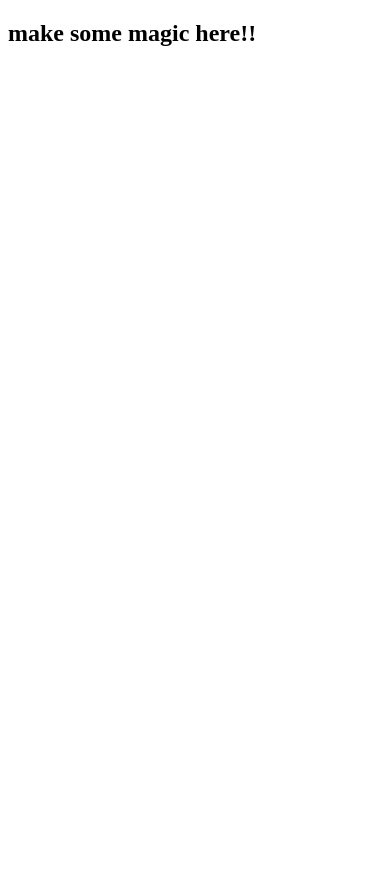
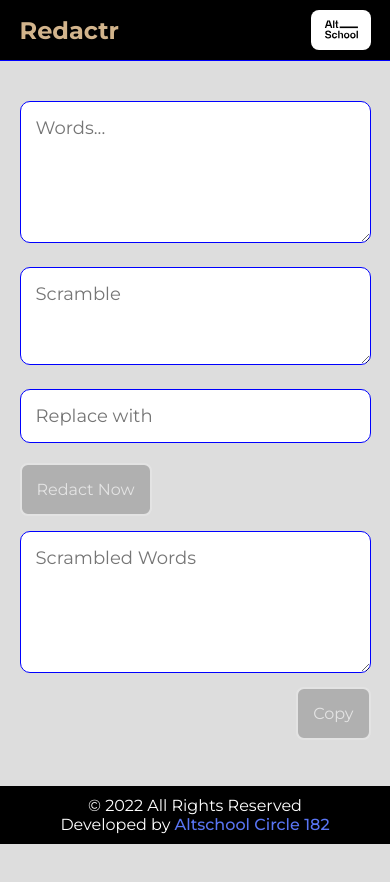
Before and after one commit to sheywenko/Redact-circle-182, a plain HTML site: page index.html in a window 390 px wide. Before the commit the page ends 844 px from the top, so only its background shows below. Drawn offline with Linux system fonts and the light colour scheme.

Commit message:
I implemented the functionality

```diff
--- a/app.mjs
+++ b/app.mjs
@@ -4,12 +4,117 @@ function startApp() {
   // so create and use/call additional functions from here
 
   // pls remove the below and make some magic in here!
-    console.log('make magic in here!');
+  // DOM Elements
+  const btn = document.querySelector("#btn");
+  const copyBtn = document.querySelector("#copyBtn");
+  const stats = document.querySelectorAll(".stats");
+  let scrambledWords = "";
+  let changeInTime = "";
 
-    const header = document.querySelector('h2');
-    if(header) {
-      header.textContent = 'make some magic here!!';
+  //Setting year on the DOM
+  document.querySelector("#year").innerHTML = new Date().getFullYear();
+
+  // Copy text function
+  const copyText = () => {
+    if (!scrambledWords) return;
+    navigator.clipboard.writeText(scrambledWords);
+    copyBtn.textContent = "Copied";
+  };
+
+  // disable Buttons when the inputs are empty
+  const disableBtn = () => {
+    const words = document.querySelector("#words").value;
+    const scramble = document.querySelector("#scramble").value;
+    let a = words.trim().length == 0 ? false : true;
+    let b = scramble.trim().length == 0 ? false : true;
+
+    if (!a || !b) {
+      document
+        .querySelectorAll("button")
+        .forEach((item) => item.classList.add("disabled"));
+      resetValues();
+    } else if (a && b) {
+      document
+        .querySelectorAll("button")
+        .forEach((item) => item.classList.remove("disabled"));
     }
+  };
+
+  // Resetting values when input value changes
+  const resetValues = () => {
+    copyBtn.textContent = "Copy";
+    stats[0].innerHTML = "";
+    stats[1].innerHTML = "";
+    stats[2].innerHTML = "";
+    stats[3].innerHTML = "";
+    output.textContent = "";
+  };
+
+  // scramble Words function
+  const scrambleWords = () => {
+    let initialTime = new Date().getTime();
+    // DOM Elements
+    let words = document.querySelector("#words").value;
+    const scramble = document.querySelector("#scramble").value;
+    let replaceWith = document.querySelector("#replace-with").value;
+    replaceWith = replaceWith == "" ? "*" : replaceWith;
+    const output = document.querySelector("#output");
+
+    if (words.length < 1 || scramble.length < 1) {
+      copyBtn.removeEventListener("click", copyText);
+      return;
+    }
+
+    let splitedWords = words.split(scramble);
+    scrambledWords = splitedWords.join(replaceWith);
+    let replacedWordsLength =
+      splitedWords.length - 1 > 0 ? splitedWords.length - 1 : 0;
+
+    // Time computation
+    let finalTime = new Date().getTime();
+    changeInTime = (finalTime - initialTime) / 1000;
+
+    // Displaying stats to the DOM
+    stats[0].innerHTML = `<p>Number of words scanned: <span class="stat">${words.trim().split(" ").length
+      }</span></p>`;
+    stats[1].innerHTML = `<p>Number of characters scanned: <span class="stat">${words.trim().split("").length
+      }</span></p>`;
+    stats[2].innerHTML = `<p>Number of word(s) scrambled: <span class="stat">${replacedWordsLength}</span></p>`;
+    stats[3].innerHTML = `<p>Time taken (Seconds): <span class="stat">${changeInTime}</span></p>`;
+    output.textContent = scrambledWords;
+
+    // Adding click event to copy button
+    copyBtn.addEventListener("click", copyText);
+  };
+
+  btn.addEventListener("click", scrambleWords);
+  document.querySelector("#scramble").addEventListener("keyup", () => {
+    disableBtn();
+    resetValues();
+  });
+  document.querySelector("#words").addEventListener("keyup", () => {
+    disableBtn();
+    resetValues();
+  });
+
+  // Randomize color
+  setInterval(() => {
+    const colorRand = Math.ceil(Math.random() * 10);
+    const color = [
+      "orange",
+      "red",
+      "yellow",
+      "blue",
+      "gold",
+      "tan",
+      "white",
+      "#ddd",
+    ];
+
+    document.querySelector("#nav-title").style.color = color[colorRand];
+  }, 2000);
+
+  // Script written by Franklin Ominyi (Altschooler) for Circle 182
 };
 
 // ======= DO NOT EDIT ============== //
--- a/index.html
+++ b/index.html
@@ -1,19 +1,72 @@
 <!DOCTYPE html>
 <html lang="en">
+
 <head>
   <meta charset="UTF-8">
   <meta http-equiv="X-UA-Compatible" content="IE=edge">
   <meta name="viewport" content="width=device-width, initial-scale=1.0">
-    <title>Name of chosen challenge</title>
+  <title>Redactr App | Altschool Circle 182</title>
 
   <link rel="stylesheet" href="style.css">
 </head>
+
 <body>
 
-    <h2>make some magic here!!</h2>
+  <!-- Navbar -->
+  <nav>
+    <div class="max-width">
+      <div class="left-content">
+        <h2 id="nav-title">Redactr </h2>
+      </div>
+      <div class="right-content">
+        <a href="https://altschoolafrica.com/" target="_blank">
+          <img src="/img/altschoolLogo.svg" alt="Altschool">
+        </a>
+      </div>
+    </div>
+  </nav>
+
+  <!-- Main -->
+  <main class="max-width">
+    <section id="left-section">
+      <div>
+        <textarea rows="5" placeholder="Words..." id="words"></textarea>
+      </div>
+      <div>
+        <textarea rows="3" placeholder="Scramble" id="scramble"></textarea>
+      </div>
+      <div>
+        <input type="text" placeholder="Replace with" id="replace-with" />
+      </div>
+      <div>
+        <button id="btn" class="disabled">Redact Now</button>
+      </div>
+    </section>
+    <section id="right-section">
+      <div>
+        <textarea rows="5" id="output" placeholder="Scrambled Words" readonly></textarea>
+      </div>
+
+      <div id="stats-container">
+        <div>
+          <div class="stats"></div>
+          <div class="stats"></div>
+          <div class="stats"></div>
+          <div class="stats"></div>
+
+        </div>
+        <div><button id="copyBtn" class="disabled">Copy</button></div>
+      </div>
+    </section>
+  </main>
+
+  <!-- Footer -->
+  <footer>&copy; <span id="year"></span> All Rights Reserved <br/> Developed by <a href="https://altschoolafrica.com/"
+      target="_blank">Altschool Circle 182 <span></footer>
 
   <!-- // ============= EEND DO NOT EDIT ============== // -->
   <script src="index.mjs" type="module"></script>
   <!-- // ============= EEND DO NOT EDIT ============== // -->
 </body>
+
 </html>
--- a/style.css
+++ b/style.css
@@ -0,0 +1,205 @@
+@import url("https://fonts.googleapis.com/css2?family=Montserrat:wght@100;200;300;400;500;600;700;800;900&display=swap");
+* {
+ padding: 0;
+ margin: 0;
+ box-sizing: border-box;
+ font-family: "Montserrat", sans-serif;
+}
+
+body {
+ background-color: #ddd;
+  padding-bottom: 160px;
+}
+
+/* Customizing scrollbar */
+body::-webkit-scrollbar {
+ width: 12px;
+}
+
+body::-webkit-scrollbar-track {
+ background: #000;
+}
+
+body::-webkit-scrollbar-thumb {
+ background-color: #000;
+ border-radius: 20px;
+ border: 3px solid #ddd;
+}
+
+/* nav */
+nav {
+ background-color: #000;
+ color: #fff;
+ padding: 20px 0;
+ border-bottom: 2px solid blue;
+}
+
+nav .max-width {
+ display: flex;
+ justify-content: space-between;
+ align-items: center;
+}
+
+nav #nav-title {
+ transition: color 0.7s ease-in-out;
+}
+
+nav .right-content {
+ background-color: #fff;
+ border-radius: 8px;
+ width: 60px;
+ height: 40px;
+}
+
+nav .right-content img {
+ height: 100%;
+ width: 100%;
+}
+
+.max-width {
+ width: 90%;
+ margin: 0 auto;
+}
+
+main {
+ position: relative;
+ top: 60px;
+ display: flex;
+ justify-content: space-between;
+}
+
+a {
+ color: rgb(89, 117, 244);
+ text-decoration: none;
+ font-weight: 500;
+}
+
+/* left section */
+section#left-section {
+ width: 42%;
+ display: flex;
+ flex-direction: column;
+ gap: 20px;
+}
+
+/* right section */
+section#right-section {
+ flex-basis: 48%;
+ display: flex;
+ flex-direction: column;
+ gap: 10px;
+}
+
+/* stats container */
+#stats-container {
+ display: flex;
+ align-items: flex-start;
+ justify-content: space-between;
+}
+
+#stats-container div:first-child {
+ display: flex;
+ flex-direction: column;
+ gap: 5px;
+}
+
+#stats-container p {
+ font-size: 18px;
+ font-weight: bold;
+}
+
+#stats-container span {
+ color: blue;
+}
+
+/* Textarea & inputs */
+textarea,
+input {
+ outline: none;
+ border: 1.2px solid blue;
+ border-radius: 10px;
+ padding: 15px;
+ font-size: 18px;
+ width: 100%;
+}
+
+textarea:focus,
+input:focus {
+ border: 1.2px dashed blue;
+}
+
+/* buttons */
+#btn-container {
+ display: flex;
+ align-items: center;
+ justify-content: space-between;
+ width: 100%;
+}
+
+button {
+ padding: 15px;
+ border: 2px solid#fff;
+ background-color: #000;
+ color: #fff;
+ border-radius: 8px;
+ cursor: pointer;
+ font-size: 16px;
+ transition: background-color 0.5s ease;
+}
+
+button:hover:not(button.disabled) {
+ background-color: #414a4c;
+}
+
+button.disabled {
+ opacity: 0.2;
+ cursor: not-allowed;
+}
+
+/* footer */
+footer {
+ position: fixed;
+ background-color: #000;
+ padding: 10px;
+ font-size: 18px;
+ bottom: 0;
+ width: 100%;
+ text-align: center;
+ color: white;
+}
+
+/* Media Query */
+@media screen and (max-width: 780px) {
+ body {
+  padding-bottom: 250px;
+ }
+ nav {
+  padding: 10px 0;
+  border-bottom: 1px solid blue;
+ }
+
+ .max-width {
+  width: 90%;
+  margin: 0 auto;
+ }
+
+ main {
+  top: 40px;
+  flex-direction: column;
+  gap: 15px;
+ }
+
+ section#left-section {
+  width: 100%;
+  gap: 20px;
+ }
+
+ #stats-container p {
+  font-size: 16px;
+  font-weight: bold;
+ }
+
+ footer {
+  font-size: 16px;
+ }
+}
```
Also changed, not shown: img/altschoolLogo.svg (added), img/favicon.ico (added), 2 other files. Lines whose indentation alone changed are shown as unchanged.
